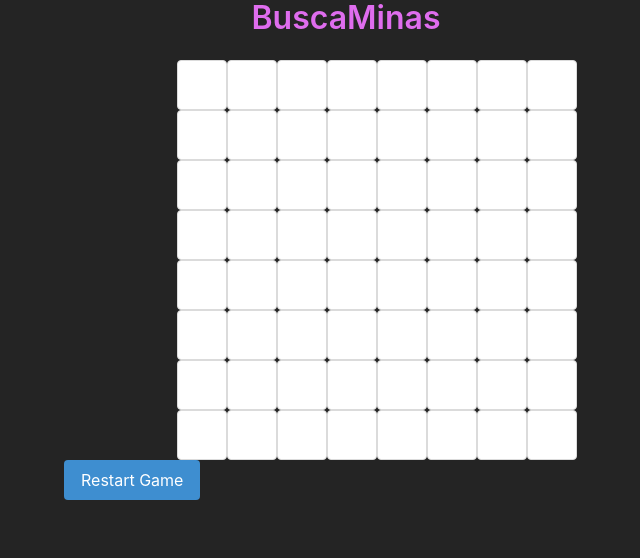
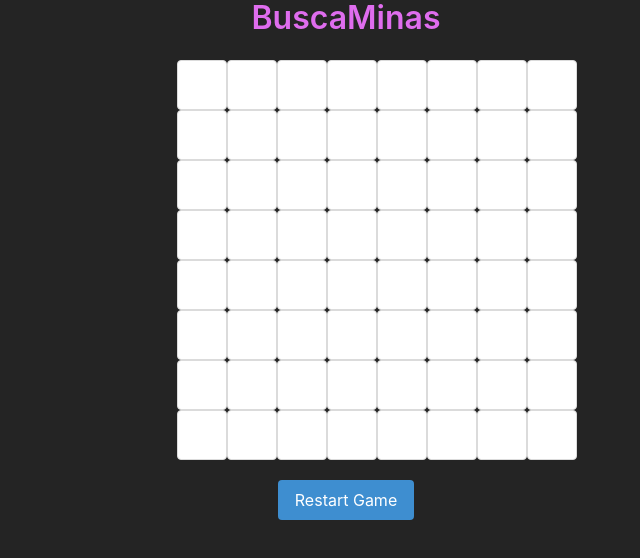
Before and after one commit to fnpratto/buscaMinas, an Angular app: page / in a window 1280 px wide. Shown: the top 558 px of the page, without its empty margins (294-934 px from the left). Built offline with nearby package versions, Linux system fonts and the light colour scheme.

Commit message:
buenas naits

```diff
--- a/src/app/juegito/juegito.component.html
+++ b/src/app/juegito/juegito.component.html
@@ -59,9 +59,11 @@
         </button>
       </div>
 
-      <button class="button is-info" (click)="reiniciarJuego()">
-        <div class="has-text-centered">Restart Game</div>
-      </button>
+      <div class="has-text-centered" style="padding-top: 20px">
+        <button class="button is-info" (click)="reiniciarJuego()">
+          <div class="has-text-centered">Restart Game</div>
+        </button>
+      </div>
     </div>
   </div>
 </div>
```
